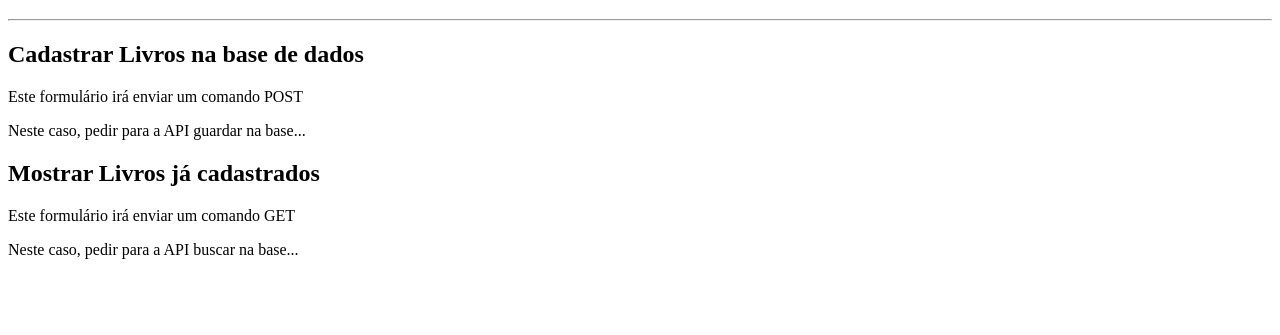
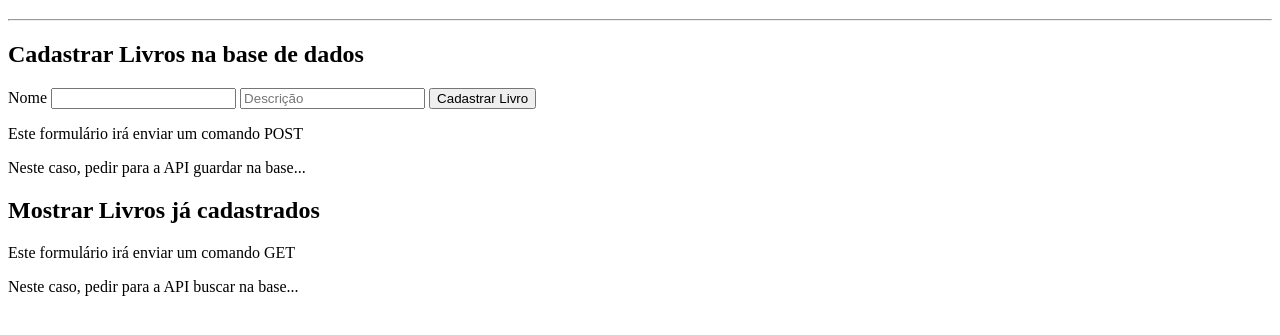
Before and after one commit to 1606187/exercicio-form-01, a plain HTML site: page index.html in a window 1280 px wide. Shown: the part 61-396 px from the top of the page. Drawn offline with Linux system fonts and the light colour scheme.

Commit message:
Adiciona formulário de cadastro de livro

```diff
--- a/index.html
+++ b/index.html
@@ -16,7 +16,12 @@
 
     <div>
         <h2>Cadastrar Livros na base de dados</h2>
-        <form action=""></form>
+        <form action="https://api-aula.up.railway.app/livros" method="POST">
+            <label for="title">Nome</label>
+            <input type="text" name="title">
+            <input placeholder="Descrição" type="text" name="description">
+            <button>Cadastrar Livro</button>
+        </form>
 
         <p>Este formulário irá enviar um comando POST</p>
         <p>Neste caso, pedir para a API guardar na base...</p>
```
